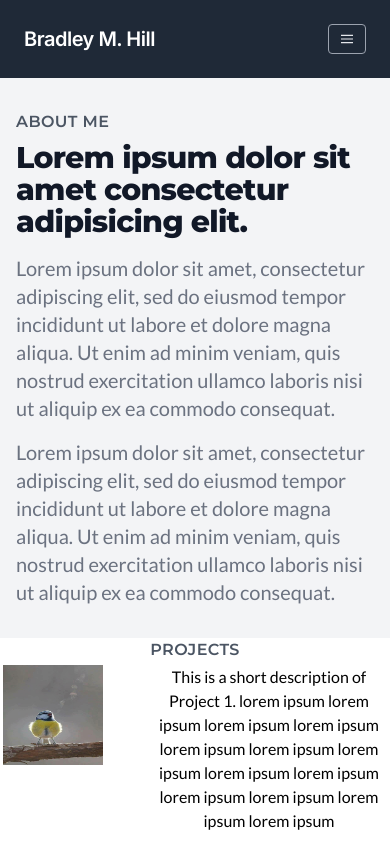
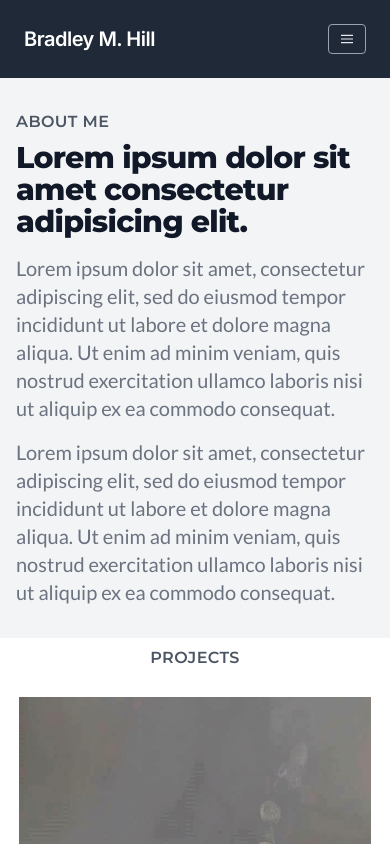
Before and after one commit to Bradley-Hill/bradley-hill-portfolio, a Next.js app in the folder bradley-portfolio/: page / in a window 390 px wide. Shown: the top 844 px of the page. Built offline with nearby package versions, Linux system fonts and the light colour scheme.

Commit message:
imprvd responsive styling for projectItem+Expanded

```diff
--- a/bradley-portfolio/src/app/styles/Contact.css
+++ b/bradley-portfolio/src/app/styles/Contact.css
@@ -49,15 +49,13 @@ form input[type="submit"] {
   @apply bg-gray-800;
 }
 
-/* Button Styling */
 .submit-btn {
   @apply px-4 py-2 bg-gray-500 text-white rounded-md transition-all duration-300 ease-in-out shadow-md focus:outline-none focus:shadow-outline-blue;
 }
 
-/* Hover and Active States */
 .submit-btn:hover,
 .submit-btn:active {
-  @apply bg-gray-800; /* Darker background color on hover and active */
+  @apply bg-gray-800;
 }
 
 #contact {
--- a/bradley-portfolio/src/app/styles/ExpandedProject.css
+++ b/bradley-portfolio/src/app/styles/ExpandedProject.css
@@ -1,27 +1,51 @@
 .expandedProject-container {
   display: flex;
+  flex-direction: column;
   align-items: center;
   justify-content: flex-start;
   gap: 2rem;
   padding: 1rem;
 }
 
+@media (min-width: 768px) {
+  .expandedProject-container {
+    flex-direction: row;
+  }
+}
+
 .expandedProject-image {
-  flex: 0 0 400px;
+  flex: 0 0 100%;
   height: auto;
   max-width: 100%;
 }
 
+@media (min-width: 768px) {
+  .expandedProject-image {
+    flex: 0 0 50%;
+  }
+}
+
+@media (min-width: 1024px) {
+  .expandedProject-image {
+    flex: 0 0 400px;
+  }
+}
+
 .expandedProject-description {
   flex: 1;
+  max-width: 600px;
+  margin: 0 auto;
+  padding: 0 1rem;
 }
 
 .collapse-button {
   margin: 1rem;
   @apply px-4 py-2 bg-gray-500 text-white rounded-md transition-all duration-300 ease-in-out shadow-md focus:outline-none focus:shadow-outline-blue;
+  transition: background-color 0.3s ease, transform 0.3s ease;
 }
 
 .collapse-button:hover,
 .collapse-button:active {
   @apply bg-gray-800;
+  transform: scale(1.05);
 }
--- a/bradley-portfolio/src/app/styles/ProjectItem.css
+++ b/bradley-portfolio/src/app/styles/ProjectItem.css
@@ -1,6 +1,6 @@
 .project-item {
   display: grid;
-  grid-template-columns: 100px auto;
+  grid-template-columns: 1fr;
   gap: 3rem;
   align-items: start;
   margin-bottom: 20px;
@@ -9,14 +9,29 @@
   padding: 3px;
 }
 
+@media (min-width: 768px) {
+  .project-item {
+    grid-template-columns: 100px auto;
+  }
+}
+
 .project-item:hover {
   box-shadow: 0 0 5px rgba(0, 0, 0, 0.3);
 }
 
 .project-image {
   width: 100%;
-  height: 100px;
+  height: auto;
   margin-right: 10px;
+  padding: 1rem;
+  box-sizing: border-box;
+}
+
+@media (min-width: 768px) {
+  .project-image {
+    height: 100px;
+    padding: 0;
+  }
 }
 
 .project-description {
--- a/bradley-portfolio/src/components/Projects.tsx
+++ b/bradley-portfolio/src/components/Projects.tsx
@@ -75,7 +75,7 @@ export default function Projects() {
 
   return (
     <div id="projects" className="projects-container">
-      <h1 className="text-gray-600 font-semibold tracking-wide uppercase">
+      <h1 className="my-2 text-gray-600 font-semibold tracking-wide uppercase">
         Projects
       </h1>
       <Transition in={isExpandedProjectVisible} timeout={duration}>
```
Also changed, not shown: 1 other file (tests, documents, lock files or other folders).
